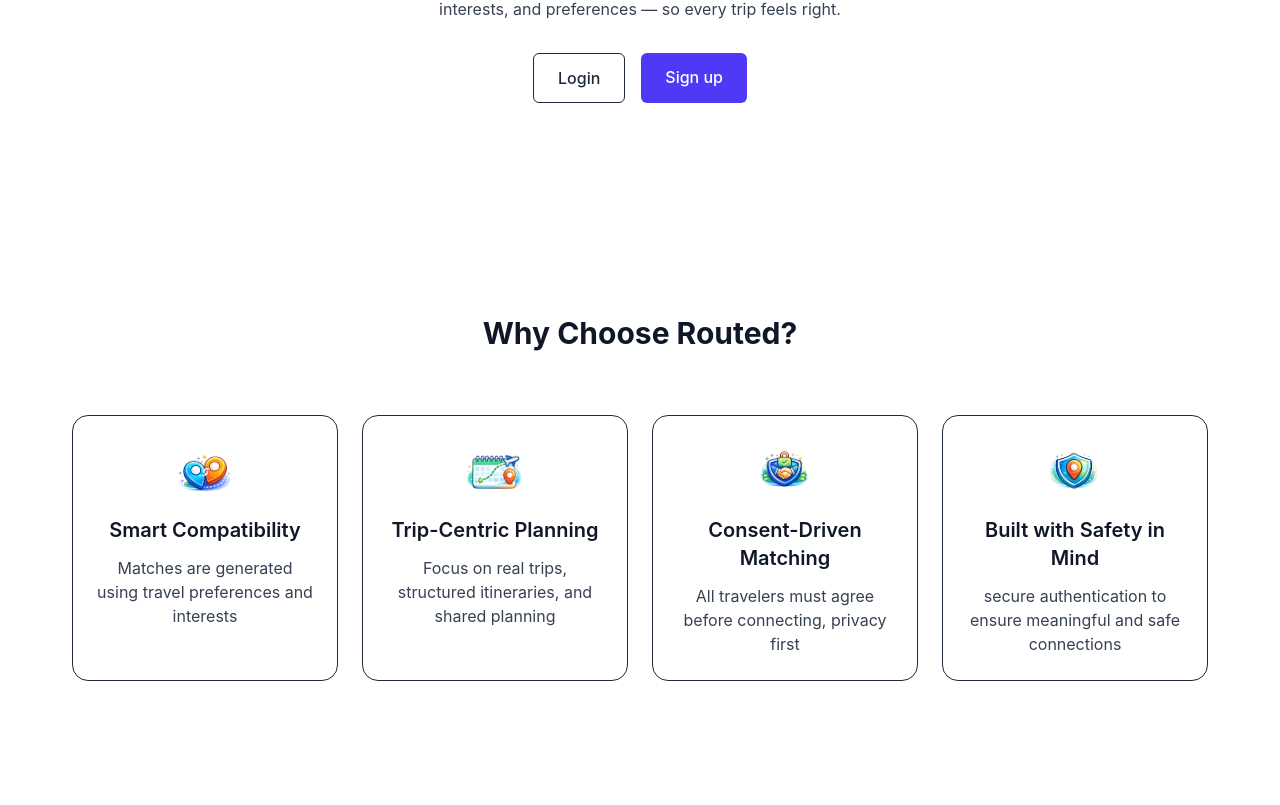
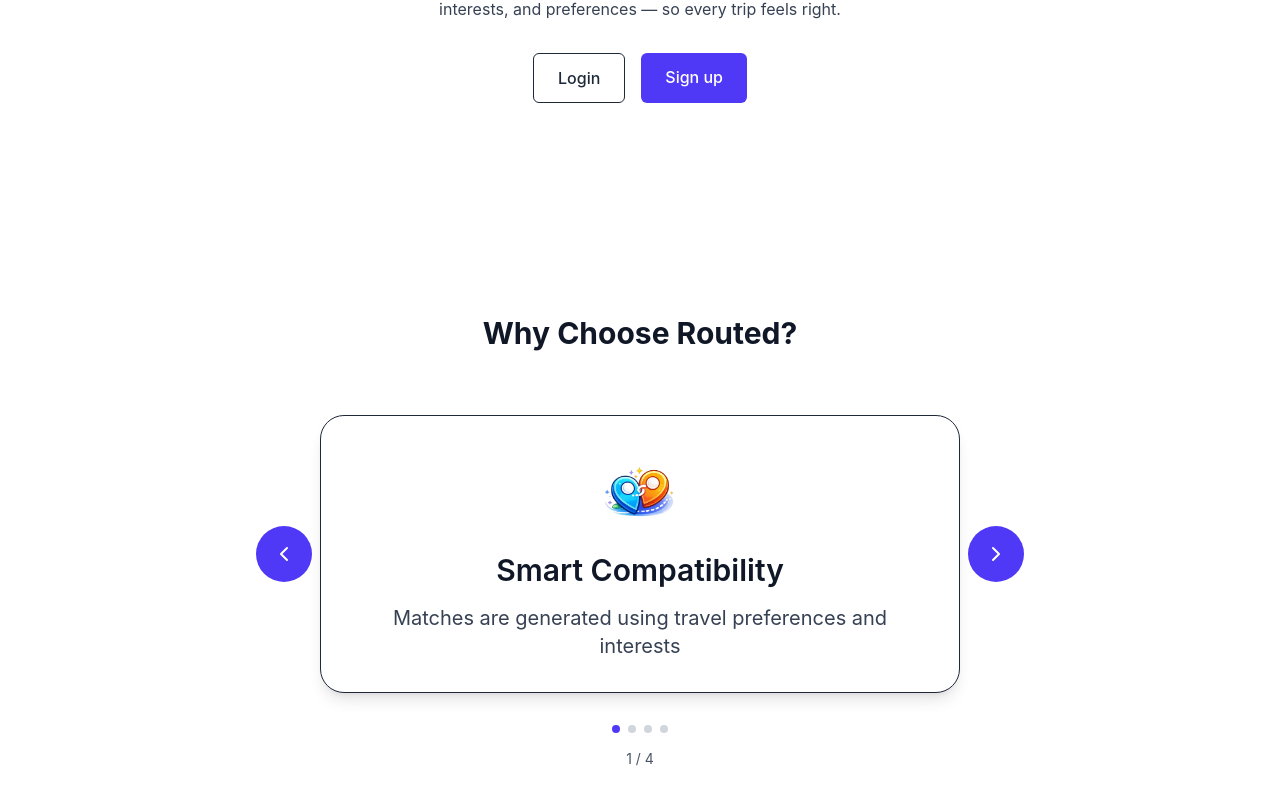
Before and after one commit to barung1/ROUTED, a React (Vite) app in the folder frontend/: page / in a window 1280 px wide. Shown: the part 363-1168 px from the top of the page. Before the commit the page ends 1144 px from the top, so only its background shows below. Built offline with nearby package versions, Linux system fonts and the light colour scheme.

Commit message:
Added new logo and changes to landing

```diff
--- a/frontend/src/components/Header.tsx
+++ b/frontend/src/components/Header.tsx
@@ -8,7 +8,7 @@
       <div className="w-full px-0">
         <div className="flex items-center h-16 justify-between">
           <Link to="/" className="flex items-center gap-3 pl-0" aria-label="Routed home">
-            <img src={logo} alt="Routed logo" className="w-40 h-40 object-contain transform translate-y-8 translate-x-140 md:translate-x-10" />
+            <img src={logo} alt="Routed logo" className="w-60 h-60 object-contain transform translate-y-8 translate-x-140 md:translate-x-10" />
           </Link>
 
           <div className="hidden md:flex items-center gap-4">
--- a/frontend/src/components/Landing.tsx
+++ b/frontend/src/components/Landing.tsx
@@ -1,4 +1,4 @@
-import React from 'react'
+import React, { useState } from 'react'
 import { Link } from 'react-router-dom'
 import { motion } from 'framer-motion'
 import Header from './Header'
@@ -9,6 +9,53 @@
 import CDM from '../assets/CDM.png'
 
 const Landing: React.FC = () => {
+  const [currentSlide, setCurrentSlide] = useState(0)
+  const [startX, setStartX] = useState(0)
+
+  const features = [
+    {
+      icon: SCP,
+      title: "Smart Compatibility",
+      description: "Matches are generated using travel preferences and interests"
+    },
+    {
+      icon: TCP,
+      title: "Trip-Centric Planning",
+      description: "Focus on real trips, structured itineraries, and shared planning"
+    },
+    {
+      icon: CDM,
+      title: "Consent-Driven Matching",
+      description: "All travelers must agree before connecting, privacy first"
+    },
+    {
+      icon: SIM,
+      title: "Built with Safety in Mind",
+      description: "secure authentication to ensure meaningful and safe connections"
+    }
+  ]
+
+  const handlePrevious = () => {
+    setCurrentSlide((prev) => (prev === 0 ? features.length - 1 : prev - 1))
+  }
+
+  const handleNext = () => {
+    setCurrentSlide((prev) => (prev === features.length - 1 ? 0 : prev + 1))
+  }
+
+  const handleTouchStart = (e: React.TouchEvent) => {
+    setStartX(e.touches[0].clientX)
+  }
+
+  const handleTouchEnd = (e: React.TouchEvent) => {
+    const endX = e.changedTouches[0].clientX
+    if (startX - endX > 50) {
+      handleNext()
+    } else if (endX - startX > 50) {
+      handlePrevious()
+    }
+  }
+
   return (
   <div className="min-h-screen bg-white text-gray-800">
     <Header />
@@ -31,31 +78,76 @@
         </motion.div>
       </section>
 
-      {/* Features */}
+      {/* Features Carousel */}
     <section id="features" className="px-4 sm:px-6 md:px-18 py-25 w-full">
     <h3 className="text-3xl font-bold text-center mb-16 text-gray-900">Why Choose Routed?</h3>
-    <div className="max-w-1xl mx-auto grid md:grid-cols-4 gap-6">
-          <FeatureCard
-            icon={<img src={SCP} alt="map" className="w-15 h-15 object-contain mx-auto" />}
-            title="Smart Compatibility"
-            description="Matches are generated using travel preferences and interests"
+
+    <div className="max-w-3xl mx-auto">
+      {/* Carousel Container */}
+      <div
+        className="relative flex items-center justify-center"
+        onTouchStart={handleTouchStart}
+        onTouchEnd={handleTouchEnd}
+      >
+        {/* Previous Button */}
+        <button
+          onClick={handlePrevious}
+          className="absolute left-0 z-10 p-3 md:p-4 rounded-full bg-indigo-600 text-white hover:bg-indigo-700 transition transform hover:scale-105 focus:outline-none focus:ring-2 focus:ring-indigo-400"
+          aria-label="Previous slide"
+        >
+          <svg xmlns="http://www.w3.org/2000/svg" className="w-5 h-5 md:w-6 md:h-6" viewBox="0 0 24 24" fill="none" stroke="currentColor" strokeWidth="2" strokeLinecap="round" strokeLinejoin="round" aria-hidden="true">
+            <path d="M15 18l-6-6 6-6"></path>
+          </svg>
+        </button>
+
+        {/* Slide Container */}
+        <div className="w-full px-16">
+          <motion.div
+            key={currentSlide}
+            initial={{ opacity: 0, x: 50 }}
+            animate={{ opacity: 1, x: 0 }}
+            exit={{ opacity: 0, x: -50 }}
+            transition={{ duration: 0.3 }}
+          >
+            <FeatureCard
+              icon={<img src={features[currentSlide].icon} alt={features[currentSlide].title} className="w-20 h-20 object-contain mx-auto" />}
+              title={features[currentSlide].title}
+              description={features[currentSlide].description}
+            />
+          </motion.div>
+        </div>
+
+        {/* Next Button */}
+        <button
+          onClick={handleNext}
+          className="absolute right-0 z-10 p-3 md:p-4 rounded-full bg-indigo-600 text-white hover:bg-indigo-700 transition transform hover:scale-105 focus:outline-none focus:ring-2 focus:ring-indigo-400"
+          aria-label="Next slide"
+        >
+          <svg xmlns="http://www.w3.org/2000/svg" className="w-5 h-5 md:w-6 md:h-6" viewBox="0 0 24 24" fill="none" stroke="currentColor" strokeWidth="2" strokeLinecap="round" strokeLinejoin="round" aria-hidden="true">
+            <path d="M9 6l6 6-6 6"></path>
+          </svg>
+        </button>
+      </div>
+
+      {/* Dots Indicator */}
+      <div className="flex justify-center gap-2 mt-8">
+        {features.map((_, index) => (
+          <button
+            key={index}
+            onClick={() => setCurrentSlide(index)}
+            className={`w-2 h-2 rounded-full transition ${
+              index === currentSlide ? 'bg-indigo-600' : 'bg-gray-300'
+            }`}
+            aria-label={`Go to slide ${index + 1}`}
           />
-          <FeatureCard
-            icon={<img src={TCP} alt="map" className="w-15 h-15 object-contain mx-auto" />}
-            title="Trip-Centric Planning"
-            description="Focus on real trips, structured itineraries, and shared planning"
-          />
-          <FeatureCard
-            icon={<img src={CDM} alt="map" className="w-15 h-15 object-contain mx-auto" />}
-            title="Consent-Driven Matching"
-            description="All travelers must agree before connecting, privacy first"
-          />
-          <FeatureCard
-            icon={<img src={SIM} alt="map" className="w-15 h-15 object-contain mx-auto" />}
-            title="Built with Safety in Mind"
-            description="secure authentication to ensure meaningful and safe connections"
-            />
-        </div>
+        ))}
+      </div>
+
+      {/* Counter */}
+      <p className="text-center text-gray-600 mt-4 text-sm">
+        {currentSlide + 1} / {features.length}
+      </p>
+    </div>
       </section>
     </div>
   )
@@ -63,10 +155,10 @@
 
 function FeatureCard({ icon, title, description }: { icon: React.ReactNode; title: string; description: string }) {
   return (
-    <div className="rounded-2xl transition p-6 text-center border bg-white">
-      <div className="flex justify-center text-indigo-600 mb-4">{icon}</div>
-      <h4 className="text-xl font-semibold mb-3 text-gray-900">{title}</h4>
-      <p className="text-gray-700">{description}</p>
+    <div className="rounded-3xl transition p-8 text-center border bg-white shadow-lg">
+      <div className="flex justify-center text-indigo-600 mb-6">{icon}</div>
+      <h4 className="text-2xl md:text-3xl font-semibold mb-4 text-gray-900">{title}</h4>
+      <p className="text-lg md:text-xl text-gray-700">{description}</p>
     </div>
   )
 }
```
Also changed, not shown: 1 other file (tests, documents, lock files or other folders).
